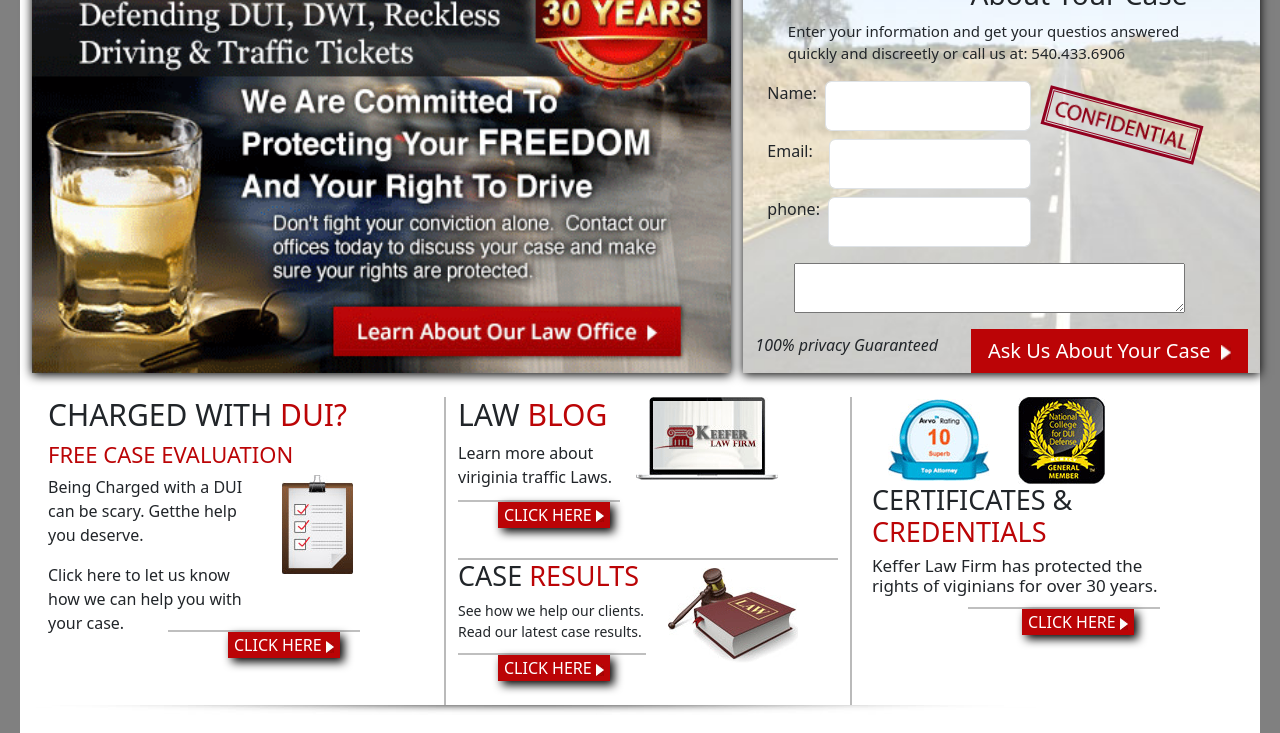
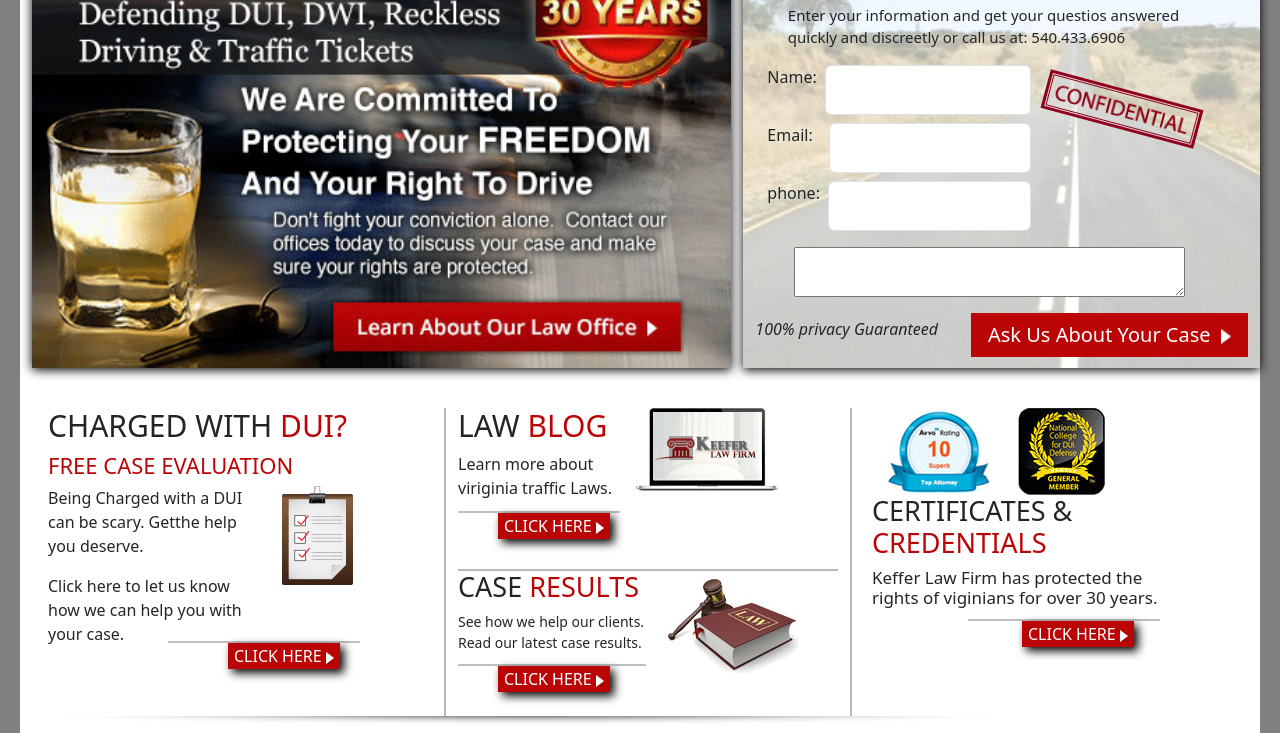
Before and after one commit to atifkarlal40-sys/bootstrap-task, a plain HTML site: page index.html in a window 1280 px wide. Shown: the part 309-1042 px from the top of the page. Drawn offline with nearby package versions, Linux system fonts and the light colour scheme.

Commit message:
first commit

```diff
--- a/index.html
+++ b/index.html
@@ -59,11 +59,11 @@
     <!--second section-->
     <div class="container-fluid ">
       <div class="row">
-        <div class="  col-lg-7  first "><img src="gurantee_banner.gif" class="img-fluid  h-100 img1">
+        <div class="  col-lg-7 mb-3  first "><img src="gurantee_banner.gif" class="img-fluid  h-100 img1">
 
         </div>
 
-        <div class="   col-lg-5 mt-3 mx-auto second">
+        <div class="   col-lg-5 mb-3  mx-auto second">
           <!--form section-->
           <div class="container-fluid align-items-start p-0">
             <div class="row ps-0 aign-items-start">
```
